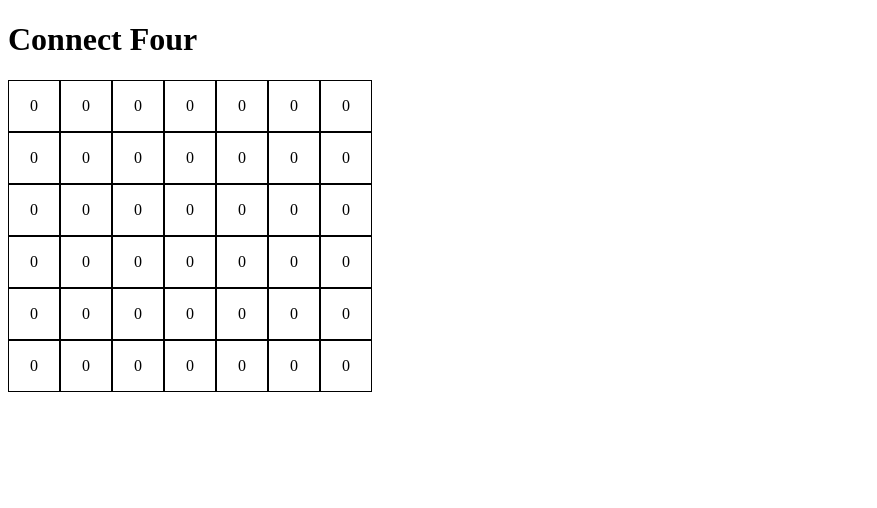
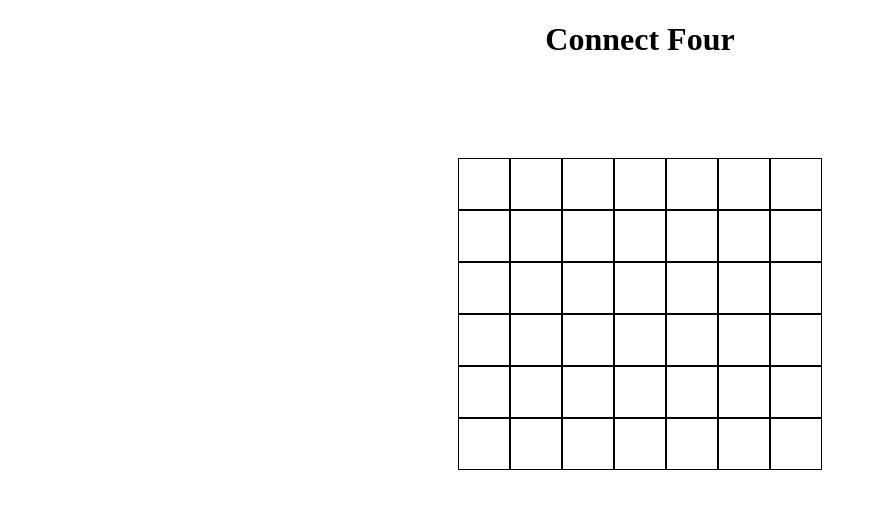
Before and after one commit to fionamiaojing/connect_4, a React app: page / in a window 1280 px wide. Shown: the top 508 px of the page, without its empty margins (0-877 px from the left). Built offline with nearby package versions, Linux system fonts and the light colour scheme.

Commit message:
Refactored the storage of current board

```diff
--- a/client/src/index.html
+++ b/client/src/index.html
@@ -7,11 +7,11 @@
         <meta name="description" content="Connect Four Game" >
     </head>
     <body>
-        <header>
+        <header class="center">
             <h1>Connect Four</h1>
         </header>
         <main>
-            <div id="app">
+            <div id="app" class="center">
             </div>
         </main>
     </body>
--- a/client/src/js/components/app.jsx
+++ b/client/src/js/components/app.jsx
@@ -4,42 +4,59 @@ class App extends React.Component {
     constructor(props) {
         super(props);
         this.state = {
-            board: Array(7).fill().map((_, index) => Array(6).fill(0)),
-            player1: Array(7).fill(0),
-            player2: Array(7).fill(0),
-            turn: 1,
-        }
-        this.nextTurn ={
-            1: 2,
-            2: 1
-        }
+            len: Array(7).fill(0),
+            p1: Array(7).fill(0),
+            p2: Array(7).fill(0),
+            turn: 'p1',
+        };
+
+        this.fullBoard = 2 ** 6 -1;
+
+        this.turnProps ={
+            p1: ['p2', 'O'],
+            p2: ['p1', 'X']
+        };
+
     }
 
+    placeOnePiece(col) {
+        if (this.state.len[col] < 6) {
+            //create new state
+            let newState = {}
+            Object.keys(this.state).forEach((key) => {
+                newState[key] = Array.isArray(this.state[key]) ? [...this.state[key]] : this.state[key];
+            })
 
+            //toggle piece:
+            newState[newState.turn][col] ^= (1 << newState.len[col]);
+            newState.len[col]++;
+            newState.turn = this.turnProps[newState.turn][0];
+            this.setState(newState)
+        }
 
-    handleClick(ind1, ind2, event){
-        const index = this.state.board[ind1].indexOf(0);
-        if (index < 0) {
-            return;
-        }
-        let newBoard = this.state.board.map((row) => [...row]);
-        newBoard[ind1][index] = this.state.turn;
-        this.setState({
-            board: newBoard,
-            turn: this.nextTurn[this.state.turn]
-        });
+    }
+
+    handleClick(ind1){
+        this.placeOnePiece(ind1);
+
     }
 
     render(){
         return (
-            <div className="board">
-                {this.state.board.map((col, colIndex) => (
+            <div className="board center" onClick={(event) => {this.handleClick(event.target.getAttribute('col'))}}>
+                {this.state.len.map((col, colIndex) => (
                     <div className="column" key={colIndex} >
-                        {col.map((item, rowIndex) => (
-                            <div className="cell" key={rowIndex} col={colIndex} row={rowIndex} onClick={this.handleClick.bind(this, colIndex, rowIndex)}>{item}</div>
-                        ))}
+                    {Array(6).fill().map((_, rowIndex) => (
+                        <div className="cell center" key={rowIndex} col={colIndex}>{
+                            ((this.state.p1[colIndex] & (1 << rowIndex)) && (this.turnProps.p1[1])) ||
+                            ((this.state.p2[colIndex] & (1 << rowIndex)) && (this.turnProps.p2[1])) ||
+                            ('')
+                        }</div>
+                    ))}
                     </div>
-                ))}
+                ))
+
+                }
             </div>
         )
     }
--- a/client/src/main.css
+++ b/client/src/main.css
@@ -1,4 +1,13 @@
+.center {
+    text-align: center;
+    vertical-align: middle;
+    margin-left: auto;
+    margin-right: auto;
+    justify-content: center;
+}
+
 .board {
+    margin-top: 100px;
     display: flex;
     flex-direction: row;
 }
@@ -11,8 +20,8 @@
 .cell {
     width: 50px;
     height: 50px;
-    text-align: center;
-    vertical-align: middle;
+    font-family: Arial, Helvetica, sans-serif;
+    font-size: 40px;
     line-height: 50px;
     border: 1px solid black;
 }
--- a/public/index.html
+++ b/public/index.html
@@ -1 +1 @@
-<!DOCTYPE html> <html lang=en> <head> <meta charset=utf-8 /> <title>Connect Four</title> <meta name=viewport content="width=device-width,initial-scale=1"> <meta name=description content="Connect Four Game"> <link href="main.css" rel="stylesheet"></head> <body> <header> <h1>Connect Four</h1> </header> <main> <div id=app> </div> </main> <script type="text/javascript" src="main.js"></script></body> </html>
+<!DOCTYPE html> <html lang=en> <head> <meta charset=utf-8 /> <title>Connect Four</title> <meta name=viewport content="width=device-width,initial-scale=1"> <meta name=description content="Connect Four Game"> <link href="main.css" rel="stylesheet"></head> <body> <header class=center> <h1>Connect Four</h1> </header> <main> <div id=app class=center> </div> </main> <script type="text/javascript" src="main.js"></script></body> </html>
--- a/public/main.css
+++ b/public/main.css
@@ -1,4 +1,13 @@
+.center {
+    text-align: center;
+    vertical-align: middle;
+    margin-left: auto;
+    margin-right: auto;
+    justify-content: center;
+}
+
 .board {
+    margin-top: 100px;
     display: flex;
     flex-direction: row;
 }
@@ -11,8 +20,8 @@
 .cell {
     width: 50px;
     height: 50px;
-    text-align: center;
-    vertical-align: middle;
+    font-family: Arial, Helvetica, sans-serif;
+    font-size: 40px;
     line-height: 50px;
     border: 1px solid black;
 }
```
Also changed, not shown: public/main.js.
